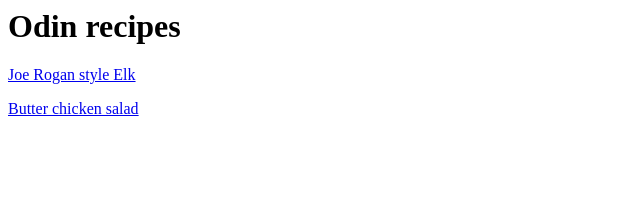
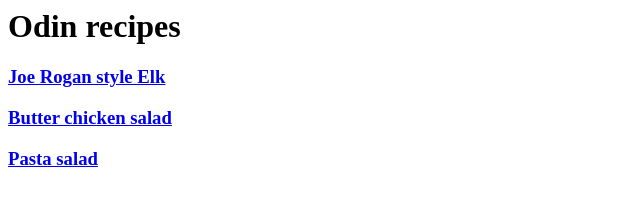
Before and after one commit to eduardsdn/odin-recipes, a plain HTML site: page index.html in a window 1280 px wide. Shown: the whole page, without its empty margins (0-640 px from the left). Drawn offline with Linux system fonts and the light colour scheme.

Commit message:
Added link to Pasta salad page to index.html

```diff
--- a/index.html
+++ b/index.html
@@ -8,8 +8,9 @@
 
 <body>
     <h1>Odin recipes</h1>
-    <p><a href = recipes/Joe_Rogan_style_Elk.html>Joe Rogan style Elk</a></p>
-    <p><a href = "recipes/Butter_chicken_salad.html">Butter chicken salad</a></p>
+    <h3><a href = recipes/Joe_Rogan_style_Elk.html>Joe Rogan style Elk</a></h3>
+    <h3><a href = "recipes/Butter_chicken_salad.html">Butter chicken salad</a></h3>
+    <h3><a href = "recipes/Pasta_salad.html">Pasta salad</a></h3>
 </body>
 
 
```
